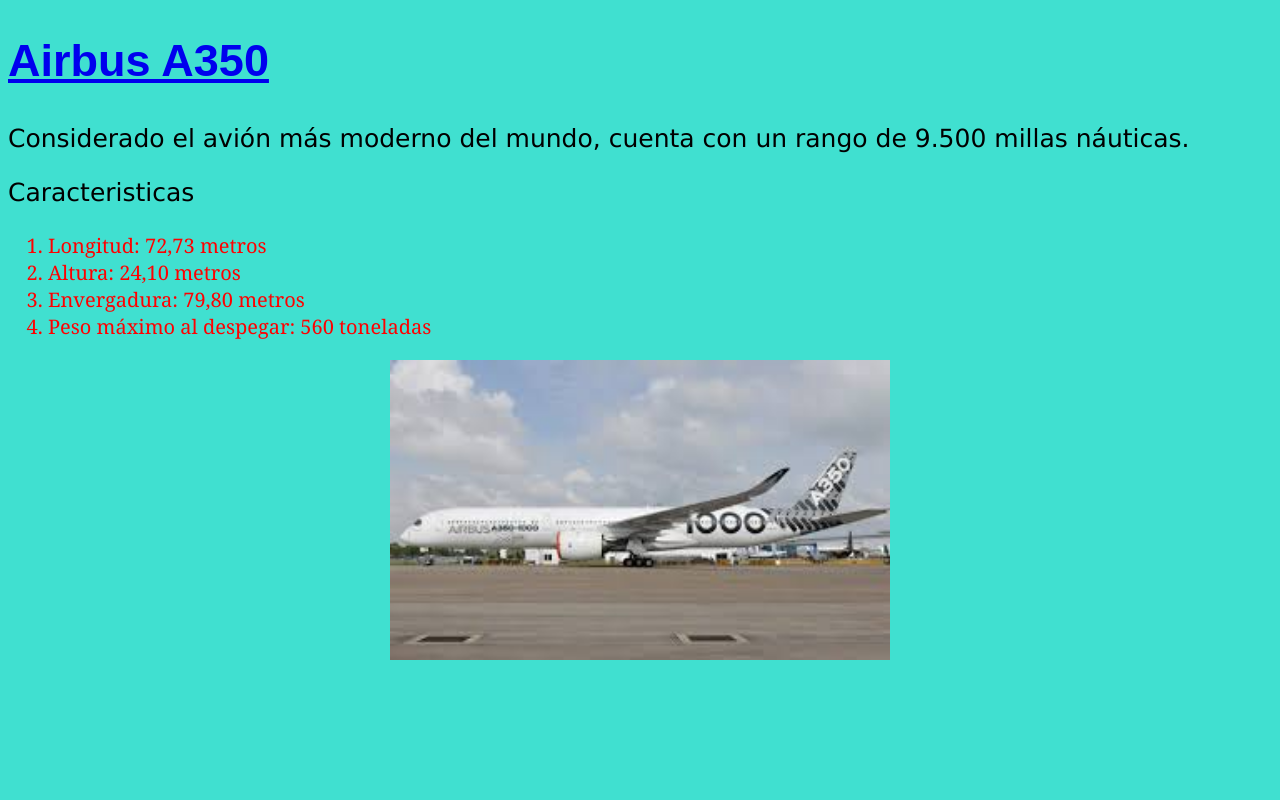
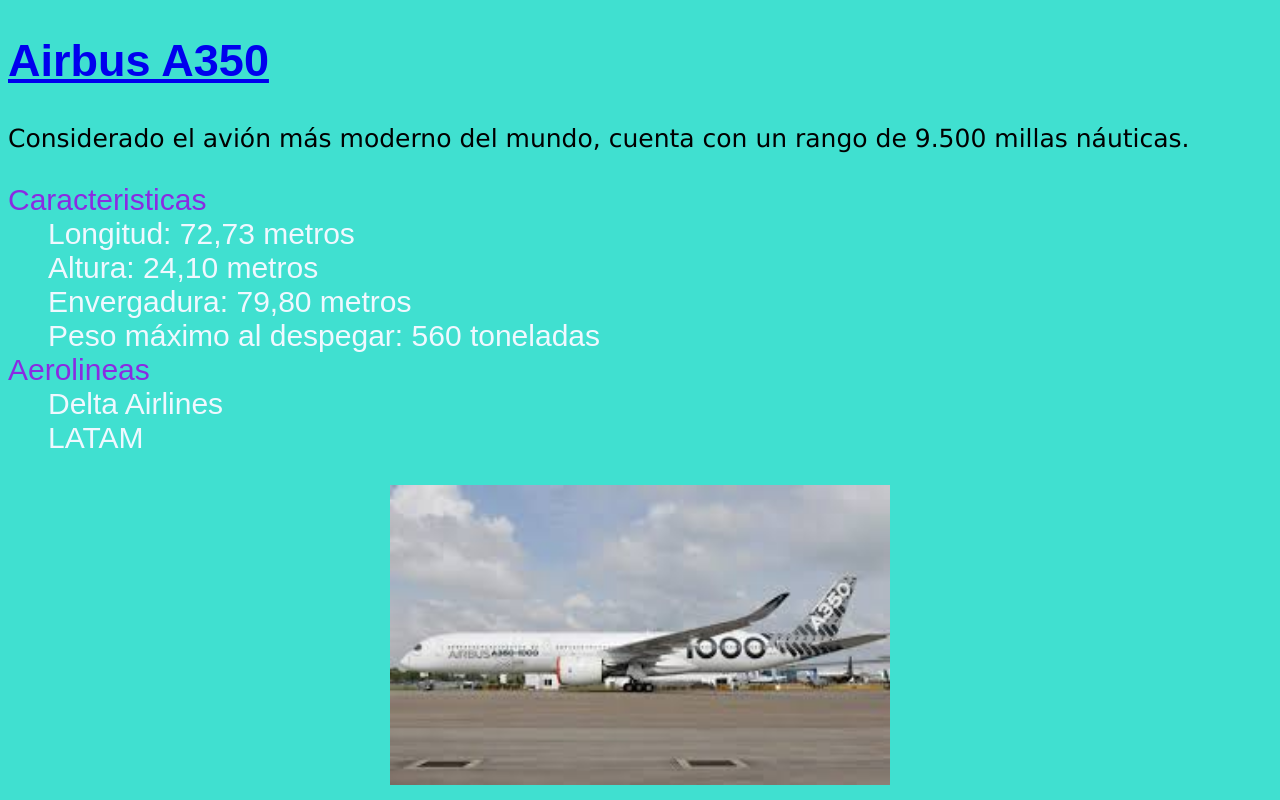
Before and after one commit to LeoNarvaez2004/Narvaez_Practicas, a plain HTML site: page index.html in a window 1280 px wide. Shown: the part 1728-2528 px from the top of the page. Before the commit the page ends 2403 px from the top, so only its background shows below. Drawn offline with Linux system fonts and the light colour scheme.

Commit message:
Avances con listas completo

```diff
--- a/index.html
+++ b/index.html
@@ -42,14 +42,17 @@
         </a>
     <a href="https://www.airbus.com/en/products-services/commercial-aircraft/passenger-aircraft/a350-family" target="_blank"><h2>Airbus A350</h2></a>
     <p>Considerado el avión más moderno del mundo, cuenta con un rango de 9.500 millas náuticas.</p>
-    <p>Caracteristicas</p>
-    <ol>
-        <li>Longitud: 72,73 metros</li>
-        <li>Altura: 24,10 metros</li>
-        <li>Envergadura: 79,80 metros</li>
-        <li>Peso máximo al despegar: 560 toneladas</li>
 
-    </ol>
+    <dl>
+        <dt>Caracteristicas</dt>
+        <dd>Longitud: 72,73 metros</dd>
+        <dd>Altura: 24,10 metros</dd>
+        <dd>Envergadura: 79,80 metros</dd>
+        <dd>Peso máximo al despegar: 560 toneladas</dd>
+        <dt>Aerolineas</dt>
+        <dd>Delta Airlines</dd>
+        <dd>LATAM</dd>
+    </dl>
     <center>
         <a href="https://www.airbus.com/en/products-services/commercial-aircraft/passenger-aircraft/a350-family" target="_blank">
         <img src="./images/A350.jpeg" alt="A380" width="500" height="300">
```
